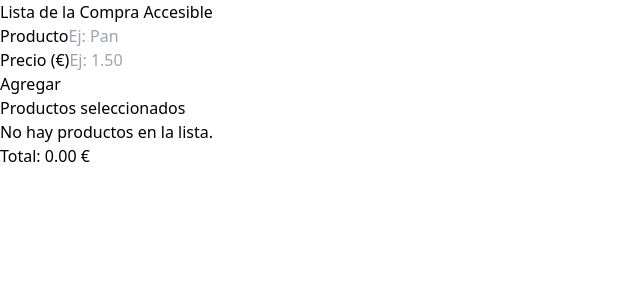
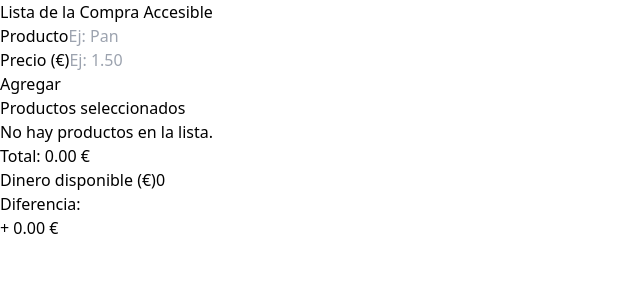
Before and after one commit to ezequiel9git/CompraAccesible, a React (Vite) app in the folder lista-compra-accesible/: page / in a window 1280 px wide. Shown: the top 300 px of the page, without its empty margins (0-640 px from the left). Built offline with nearby package versions, Linux system fonts and the light colour scheme.

Commit message:
Componente DineroDisponible. La aplicación ya es funcional.

```diff
--- a/lista-compra-accesible/src/App.jsx
+++ b/lista-compra-accesible/src/App.jsx
@@ -1,6 +1,8 @@
 import { useState, useEffect } from "react";
 import ProductInput from "./components/ProductInput";
 import ProductList from "./components/ProductList";
+import DineroDisponible from "./components/DineroDisponible";
+
 
 function App() {
   const [productos, setProductos] = useState([]);
@@ -35,6 +37,12 @@ function App() {
       <ProductInput onAddProduct={agregarProducto} />
 
       <ProductList productos={productos} onDelete={eliminarProducto} />
+
+      <DineroDisponible
+        dineroDisponible={dineroDisponible}
+        setDineroDisponible={setDineroDisponible}
+        total={productos.reduce((acc, p) => acc + p.precio, 0)}
+      />
     </div>
   );
 }
--- /dev/null
+++ b/lista-compra-accesible/src/components/DineroDisponible.jsx
@@ -0,0 +1,34 @@
+function DineroDisponible({ dineroDisponible, setDineroDisponible, total }) {
+  const diferencia = dineroDisponible - total;
+  const esSuficiente = diferencia >= 0;
+
+  return (
+    <div className="w-full max-w-2xl mx-auto mt-8 bg-white rounded-xl shadow p-4">
+      <div className="grid gap-4 sm:grid-cols-2 items-end">
+        <div>
+          <label className="block font-medium mb-1">Dinero disponible (€)</label>
+          <input
+            type="number"
+            min="0"
+            step="0.01"
+            value={dineroDisponible}
+            onChange={(e) => setDineroDisponible(parseFloat(e.target.value) || 0)}
+            className="w-full p-2 border rounded-lg"
+          />
+        </div>
+
+        <div>
+          <p className="text-lg font-medium">Diferencia:</p>
+          <p className={`text-xl font-bold ${esSuficiente ? "text-green-600" : "text-red-600"}`}>
+            {esSuficiente ? "+" : "-"} {Math.abs(diferencia).toFixed(2)} €
+          </p>
+        </div>
+      </div>
+    </div>
+  );
+}
+
+export default DineroDisponible;
+
+// Este componente muestra el dinero disponible y calcula la diferencia con el total de la lista.
+// Permite al usuario ingresar el dinero disponible y muestra si es suficiente para cubrir el total de la lista.
```
